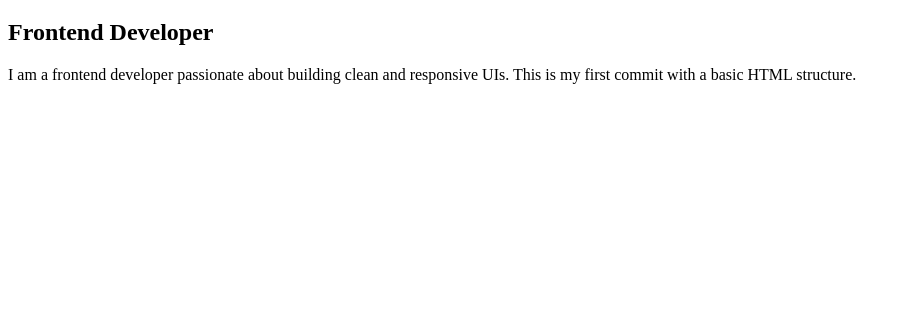
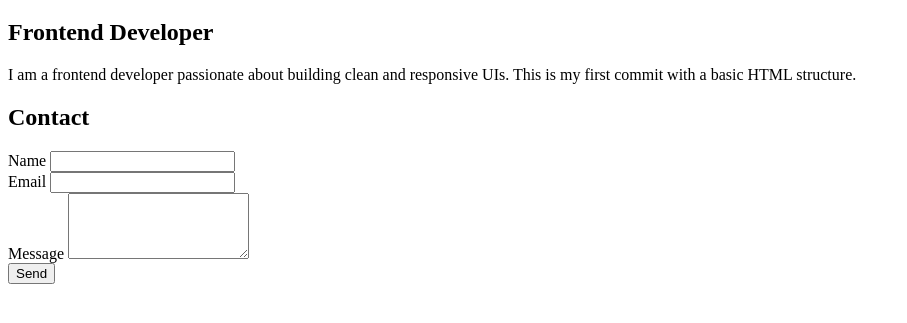
Before and after one commit to srishanthreddy18/FEDF-LAB-, a plain HTML site: page index.html in a window 1280 px wide. Shown: the part 61-384 px from the top of the page, without its empty margins (0-907 px from the left). Drawn offline with Linux system fonts and the light colour scheme.

Commit message:
Add contact form feature

```diff
--- a/index.html
+++ b/index.html
@@ -12,5 +12,27 @@
     I am a frontend developer passionate about building clean and responsive UIs.
     This is my first commit with a basic HTML structure.
   </p>
+  <section id="contact">
+  <h2>Contact</h2>
+  <form>
+    <label>
+      Name
+      <input type="text" name="name" required>
+    </label>
+    <br>
+    <label>
+      Email
+      <input type="email" name="email" required>
+    </label>
+    <br>
+    <label>
+      Message
+      <textarea name="message" rows="4" required></textarea>
+    </label>
+    <br>
+    <button type="submit">Send</button>
+  </form>
+</section>
+
 </body>
 </html>
```
